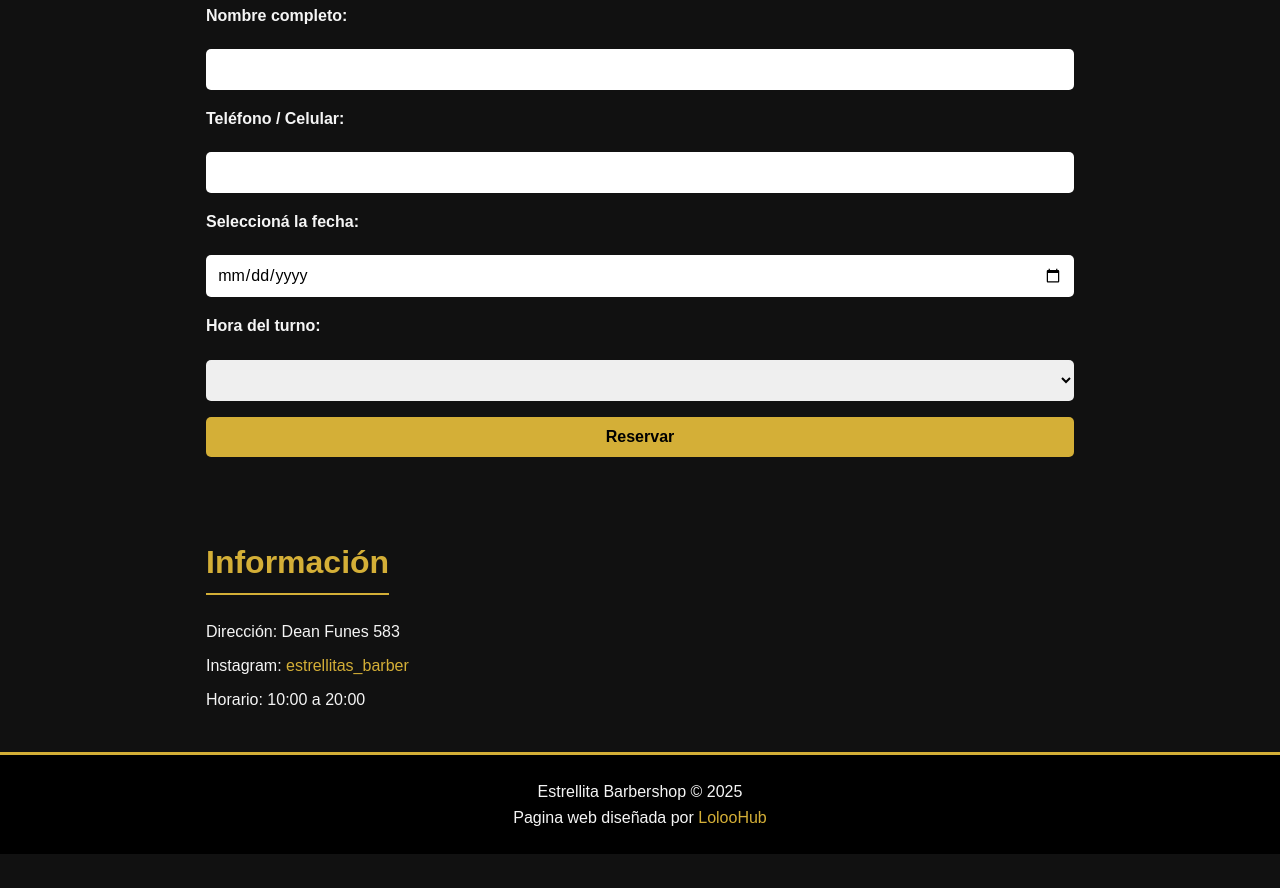
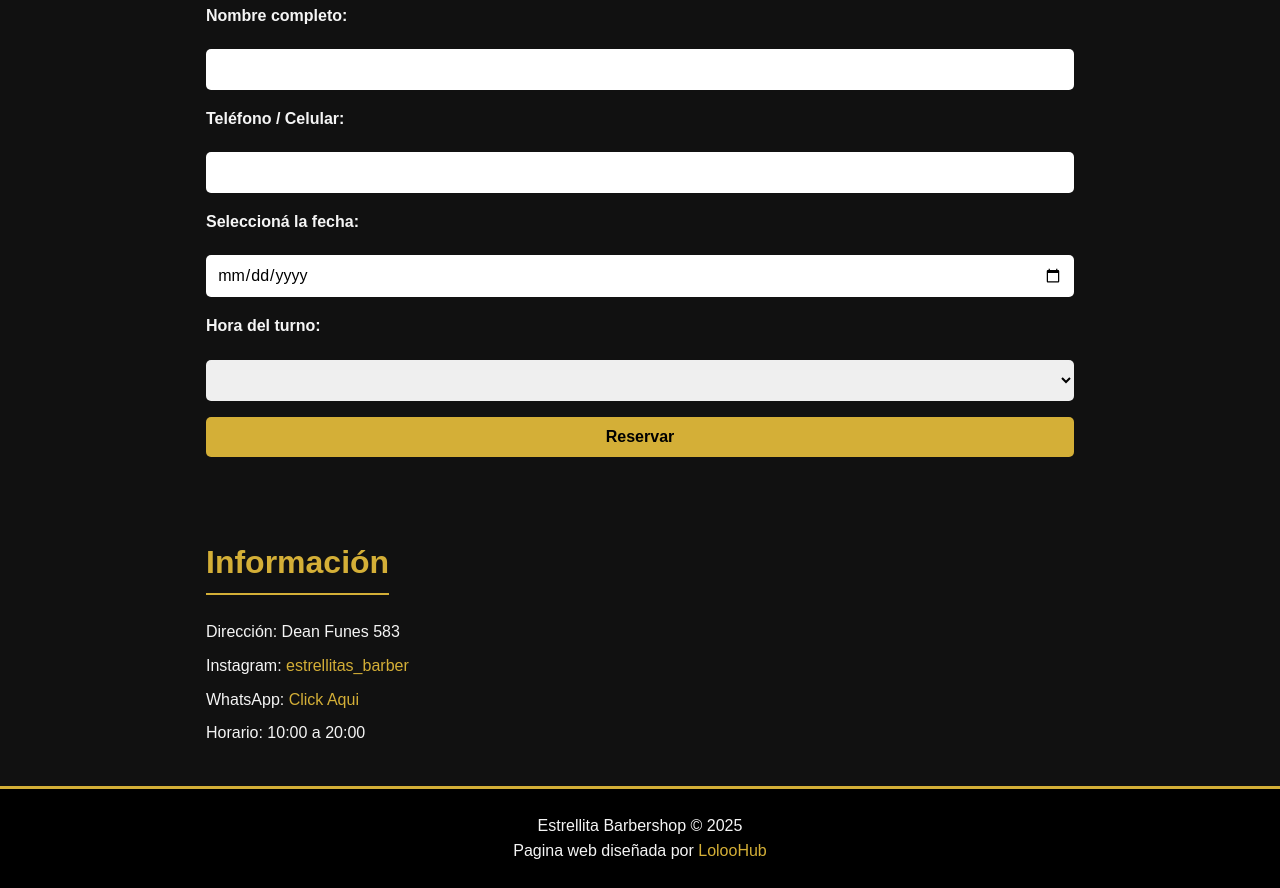
Before and after one commit to LolooHUB/ESTRELLITABARBERSHOP, a plain HTML site: page index.html in a window 1280 px wide. Shown: the part 322-1210 px from the top of the page. Before the commit the page ends 1176 px from the top, so only its background shows below. Drawn offline with Linux system fonts and the light colour scheme.

Commit message:
Update index.html

```diff
--- a/index.html
+++ b/index.html
@@ -36,6 +36,7 @@
   <h2>Información</h2>
   <p>Dirección: Dean Funes 583</p>
   <p>Instagram: <a href="http://instagram.com/estrellitas_barber/" target="_blank">estrellitas_barber</a></p>
+  <p>WhatsApp: <a href="http://wa.link/0121sp" target="_blank">Click Aqui</a></p>
   <p>Horario: 10:00 a 20:00</p>
 </section>
 
```
